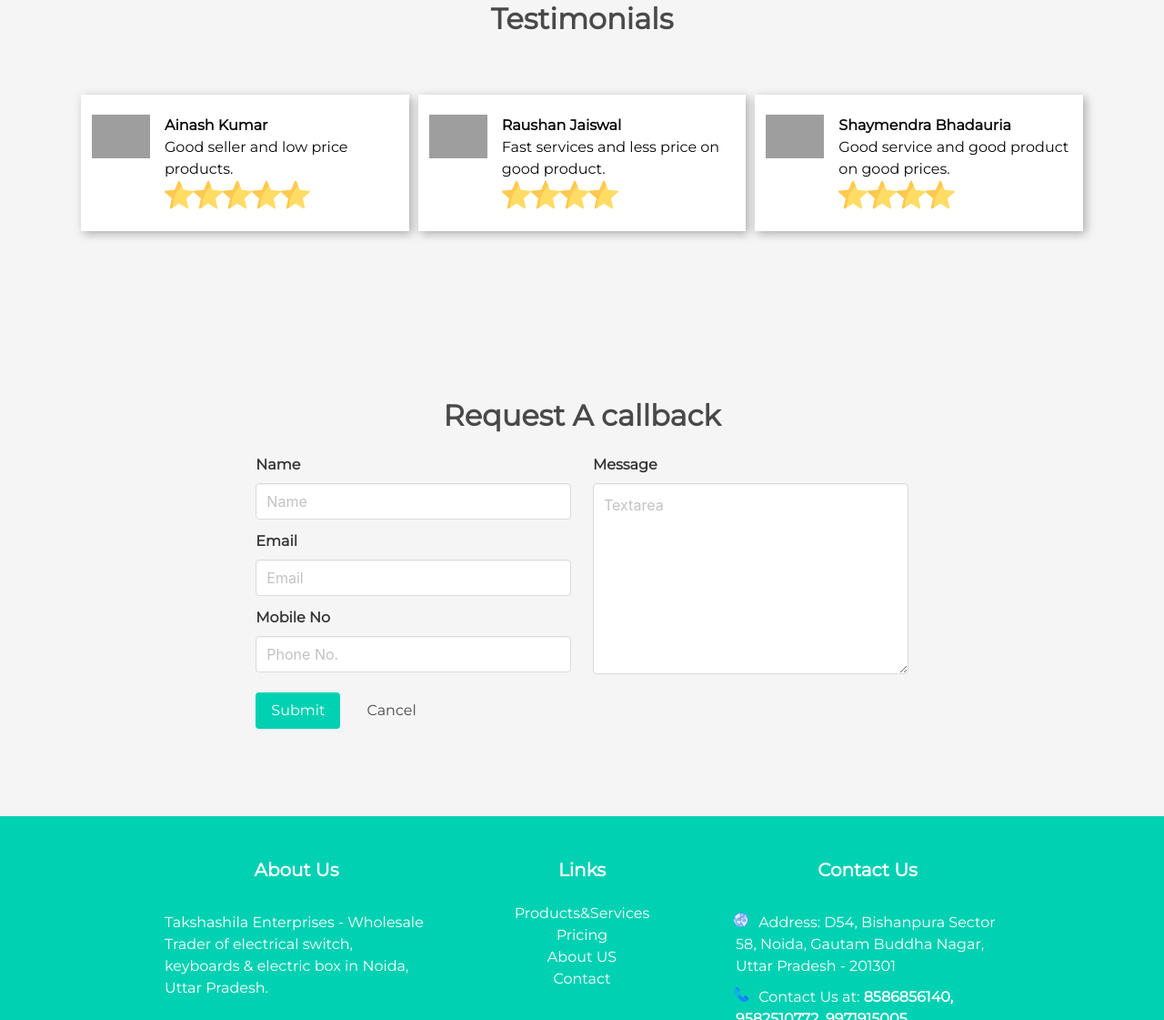
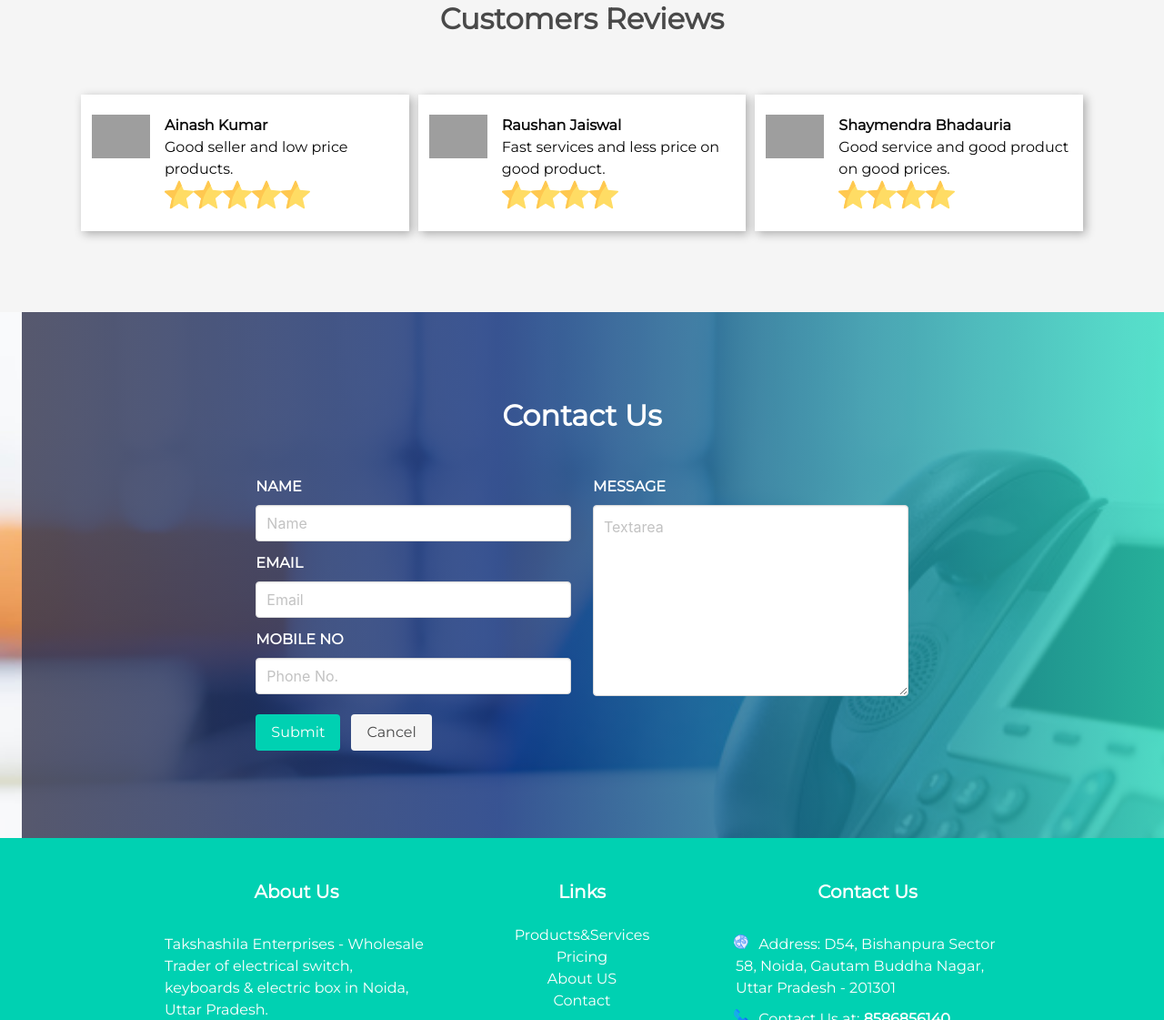
Before and after one commit to avinashkr1612/trade-website, a plain HTML site: page index.html in a window 1280 px wide. Shown: the part 1735-2856 px from the top of the page at 91% size. Drawn offline with nearby package versions, Linux system fonts and the light colour scheme; grey boxes are pictures that could not be loaded.

Commit message:
Modified Customer Reviews section

```diff
--- a/css/master.css
+++ b/css/master.css
@@ -78,12 +78,27 @@
 .whyUs .columns .column,.testimonials .columns .column{
     margin: 5px;
 }
+.contactUs{
+    background: url("../img/contactUs.jpg");
+    background-size: cover;
+    background-attachment: fixed;
+    overflow: hidden;
+    position: relative;
+}
 
 .testimonials .column{
-    height: 150px;
+    min-height: 150px;
     box-shadow: 3px 3px 10px rgba(0,0,0,0.3)
 }
-
+.color-overlay{
+    width: 100%;
+    min-height: 100%;
+    position: absolute;
+    background: rgb(46,48,74);
+    background: linear-gradient(90deg, rgba(46,48,74,1) 0%, rgba(9,43,121,1) 41%, rgba(49,227,195,1) 100%);
+    margin: -3rem -1.5rem;
+    opacity: 0.8;
+}
 @media only screen and (max-width: 600px) {
     .bt-nav{
         position: relative;
--- a/index.html
+++ b/index.html
@@ -215,7 +215,7 @@
         </section>
         <section class="section hero testimonials is-light">
             <div class="hero-body">
-                <h1 class="title is-3 has-text-centered">Testimonials</h1>
+                <h1 class="title is-3 has-text-centered">Customers Reviews</h1>
                 <br><br>
                 <div class="columns is-vcentered">
                     <div class="column hero  is-white">
@@ -313,37 +313,38 @@
                                 </div>
                             </div>
                         </article>
-                    </div>
-                </div>
-            </div>
-        </section>
+                    </div> <!-- column-->
+                </div><!-- columns -->
+            </div><!-- hero-body -->
+        </section> <!-- testimonials -->
 
-        <section class="hero section is-light">
+        <section class="hero contactUs section is-light">
+            <div class="color-overlay"></div>
             <div class="hero">
-                <div class="hero-body">
-                    <h1 class="title is-3 has-text-centered">
-                        Request A callback
+                <div class="hero-body" style="z-index:999;">
+                    <h1 class="title is-3 has-text-centered has-text-white">
+                        Contact Us
                     </h1>
-
+<br>
                     <div class="columns is-centered">
                         <div class="column is-4">
 
                             <div class="field">
-                                <label class="label">Name</label>
+                                <label class="label has-text-white">NAME</label>
                                 <div class="control">
                                     <input class="input" type="text" placeholder="Name">
                                 </div>
                             </div>
 
                             <div class="field">
-                                <label class="label">Email</label>
+                                <label class="label has-text-white">EMAIL</label>
                                 <div class="control">
                                     <input class="input" type="email" placeholder="Email">
                                 </div>
                             </div>
 
                             <div class="field">
-                                <label class="label">Mobile No</label>
+                                <label class="label has-text-white">MOBILE NO</label>
                                 <div class="control">
                                     <input class="input" type="text" placeholder="Phone No. ">
                                 </div>
@@ -363,7 +364,7 @@
                         </div>
                         <div class="column is-4">
                             <div class="field">
-                                <label class="label">Message</label>
+                                <label class="label has-text-white">MESSAGE</label>
                                 <div class="control">
                                     <textarea class="textarea" style="height:210px" placeholder="Textarea"></textarea>
                                 </div>
```
Also changed, not shown: img/contactUs.jpg (added).
